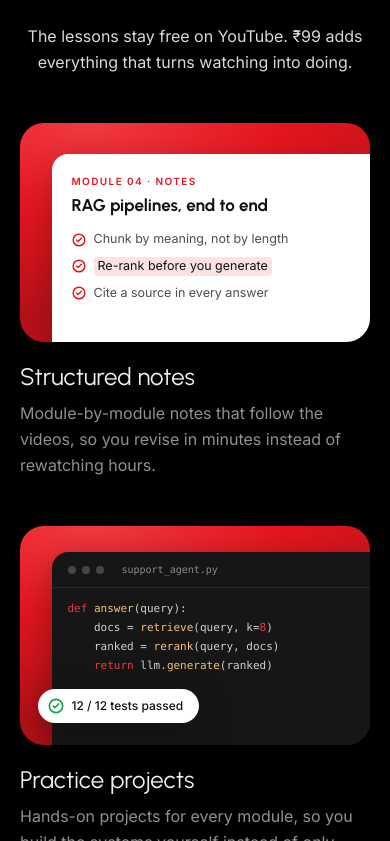
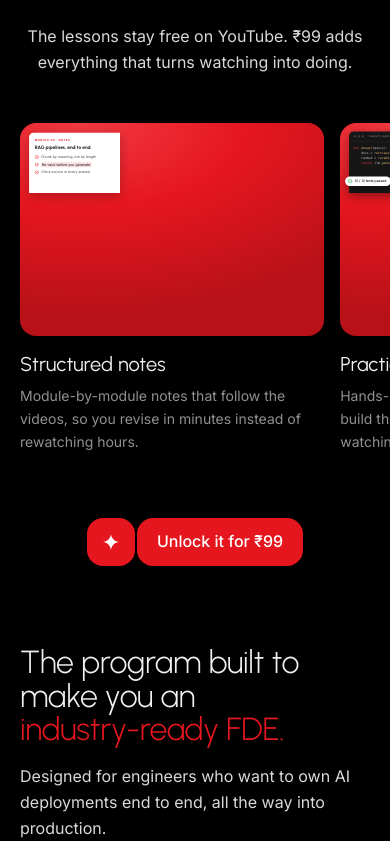
Before and after one commit to Deepak-ugsot/FDE_Landing_Page, a Next.js app: page / in a window 390 px wide. Shown: the part 11159-12000 px from the top of the page. Built offline with nearby package versions, Linux system fonts and the light colour scheme.

Commit message:
Enhance FeatureSections component with responsive design and scaling utility. Introduce a new utility for scaling illustrations to fit their container, and refactor the layout for improved responsiveness and visual consistency across different screen sizes.

```diff
--- a/src/app/globals.css
+++ b/src/app/globals.css
@@ -114,6 +114,14 @@
   }
 }
 
+/*
+ * Scales a fixed-size illustration canvas (FeatureSections, 352px wide) to its container's
+ * width. tan(atan2(a, b)) turns the length ratio 100cqw / 352px into a plain number.
+ */
+@utility feature-canvas {
+  transform: scale(tan(atan2(100cqw, 352px)));
+}
+
 @media (prefers-reduced-motion: reduce) {
   .animate-marquee {
     animation: none;
--- a/src/components/ui/feature-sections.tsx
+++ b/src/components/ui/feature-sections.tsx
@@ -42,19 +42,24 @@ export function FeatureSections({
           {description && <p className="max-w-md text-base leading-relaxed text-mist">{description}</p>}
         </div>
 
-        <ul className="grid gap-x-8 gap-y-12 sm:grid-cols-2 lg:grid-cols-3">
+        {/* Phones: a swipeable row with the next card peeking in. From sm: a 2- then 3-column grid. */}
+        <ul className="-mx-5 flex snap-x snap-mandatory scroll-px-5 gap-4 overflow-x-auto px-5 pb-2 [scrollbar-width:none] sm:mx-0 sm:grid sm:grid-cols-2 sm:gap-x-8 sm:gap-y-12 sm:overflow-visible sm:px-0 sm:pb-0 lg:grid-cols-3 [&::-webkit-scrollbar]:hidden">
           {features.map((f) => (
-            <li key={f.title} className="group transition duration-300 hover:-translate-y-1">
+            <li
+              key={f.title}
+              className="group w-[78vw] max-w-[20rem] shrink-0 snap-start transition duration-300 hover:-translate-y-1 sm:w-auto sm:max-w-none"
+            >
               <div
                 aria-hidden="true"
-                className="relative aspect-[16/10] overflow-hidden sm:aspect-[10/7] rounded-3xl bg-[radial-gradient(120%_90%_at_20%_0%,var(--color-accent-light),var(--color-accent)_45%,var(--color-accent-deep))]"
+                className="@container relative aspect-[10/7] overflow-hidden rounded-2xl sm:rounded-3xl bg-[radial-gradient(120%_90%_at_20%_0%,var(--color-accent-light),var(--color-accent)_45%,var(--color-accent-deep))]"
               >
                 <div className="absolute inset-0 origin-bottom-right transition duration-500 group-hover:scale-[1.03]">
-                  {f.visual}
+                  {/* Visuals are drawn on a fixed 352×246 canvas, scaled to the card's width. */}
+                  <div className="feature-canvas absolute top-0 left-0 h-[246.4px] w-[352px] origin-top-left">{f.visual}</div>
                 </div>
               </div>
-              <h3 className="mt-5 font-display text-2xl leading-tight font-normal">{f.title}</h3>
-              <p className="mt-2 text-base leading-relaxed text-paper/60">{f.body}</p>
+              <h3 className="mt-4 font-display text-xl leading-tight font-normal sm:mt-5 sm:text-2xl">{f.title}</h3>
+              <p className="mt-2 text-sm leading-relaxed text-paper/60 sm:text-base">{f.body}</p>
             </li>
           ))}
         </ul>
```
